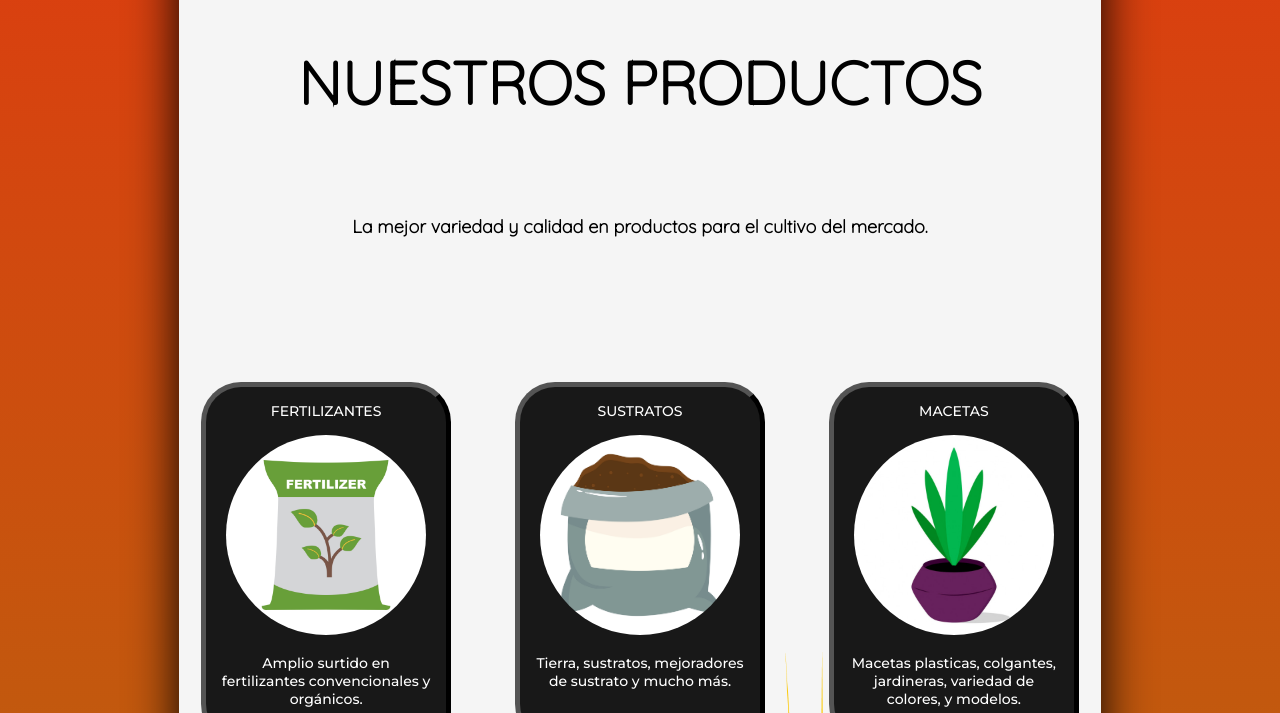
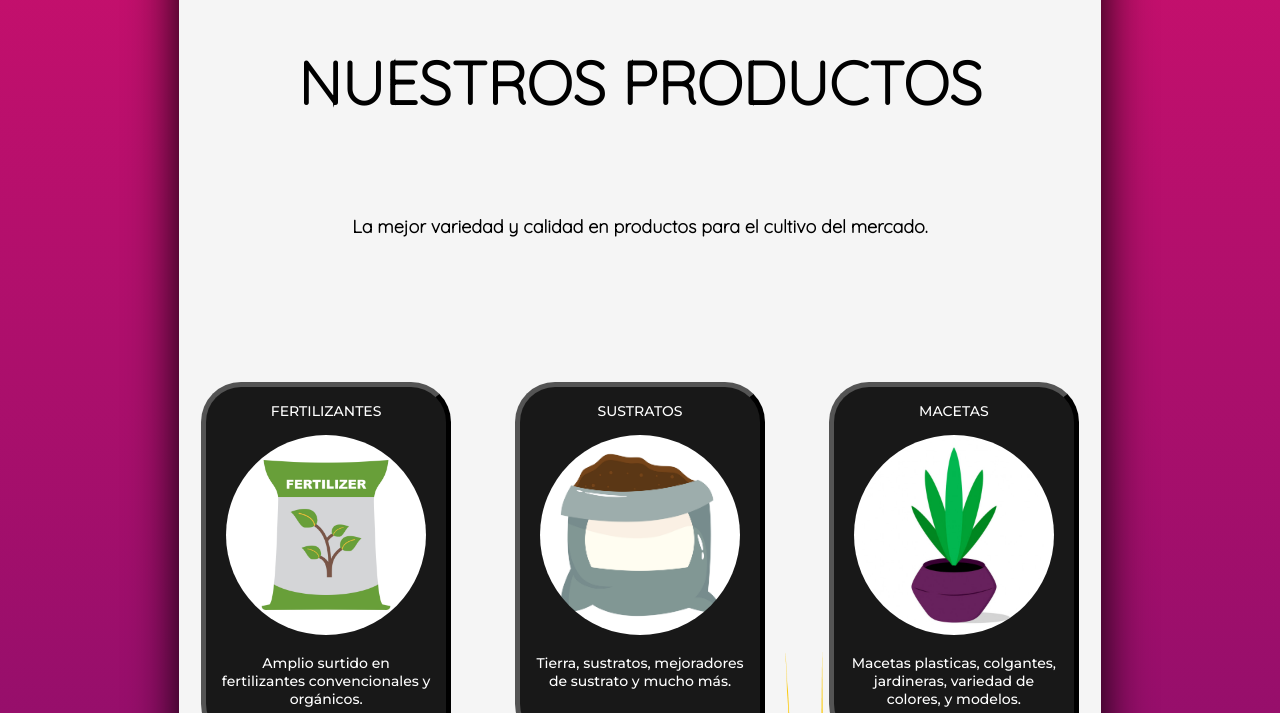
Before and after one commit to kevjng/distriroots, a plain HTML site: page index.html in a window 1280 px wide. Shown: the part 763-1476 px from the top of the page. Drawn offline with nearby package versions, Linux system fonts and the light colour scheme.

Commit message:
cambio de degradado del body

```diff
--- a/css/style.css
+++ b/css/style.css
@@ -27,7 +27,7 @@
 }
 
 body {
-  background-image: linear-gradient(to bottom, #f12711, #74ab09);
+  background-image: linear-gradient(to bottom, #f1116e, #000a66);
 }
 
 /*-------CSS MAIN ENTRE PAGINAS-------*/
```
